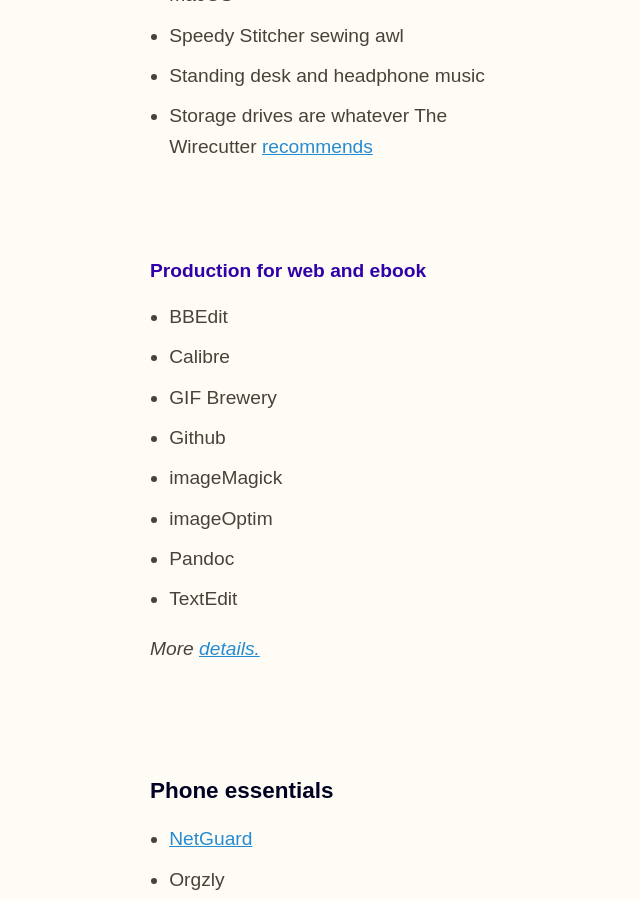
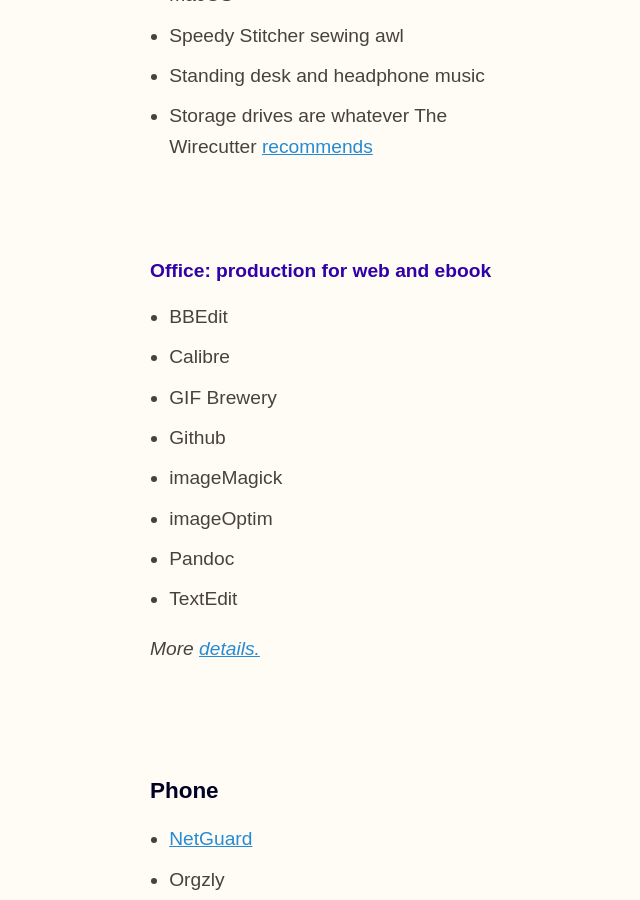
Before and after one commit to zachmccabe/zachmccabe.github.io, a Jekyll site: the page built from now.md, in a window 1280 px wide and 900 px high, scrolled down 3767 px. Shown: the whole window, without its empty margins (298-938 px from the left). Built offline with Jekyll 4.4.1, drawn with Linux system fonts in a browser that asks for light colours; some of the changed text lies outside the part shown.

Commit message:
Update now.md

```diff
--- a/now.md
+++ b/now.md
@@ -98,7 +98,7 @@
 + Storage drives are whatever The Wirecutter [recommends](https://thewirecutter.com/electronics/storage-devices/)
 
 
-#### Production for web and ebook
+#### Office: production for web and ebook
 
 + BBEdit
 + Calibre
@@ -113,7 +113,7 @@
 
 
 
-### Phone essentials
+### Phone
 
 + [NetGuard](https://www.netguard.me/)
 + Orgzly
```
Also changed, not shown: other parts of now.md (+1 -1 lines).
